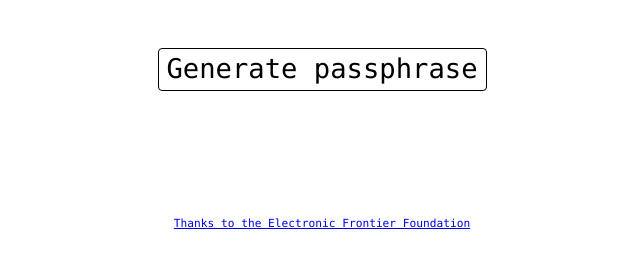
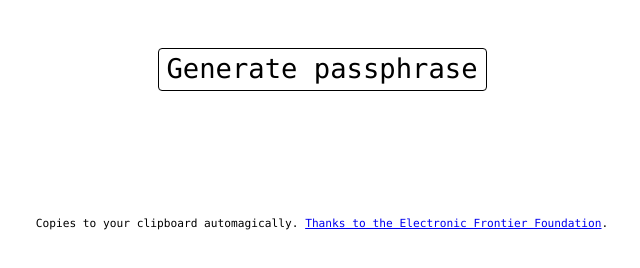
Before and after one commit to cjwinchester/passphrase, a plain HTML site: page index.html in a window 1280 px wide. Shown: the whole page, without its empty margins (318-958 px from the left). Drawn offline with Linux system fonts and the light colour scheme; no server answers.

Commit message:
add footnote

```diff
--- a/index.html
+++ b/index.html
@@ -13,7 +13,7 @@
   <div class='passphrase'>
     <button>Generate passphrase</button>
     <div id='results'>&nbsp;</div>
-    <p><a href="https://www.eff.org/deeplinks/2016/07/new-wordlists-random-passphrases">Thanks to the Electronic Frontier Foundation</a></p>
+    <p>Copies to your clipboard automagically. <a href="https://www.eff.org/deeplinks/2016/07/new-wordlists-random-passphrases">Thanks to the Electronic Frontier Foundation</a>.</p>
   </div>
   <script src='scripts.js'></script>
 </body>
```
